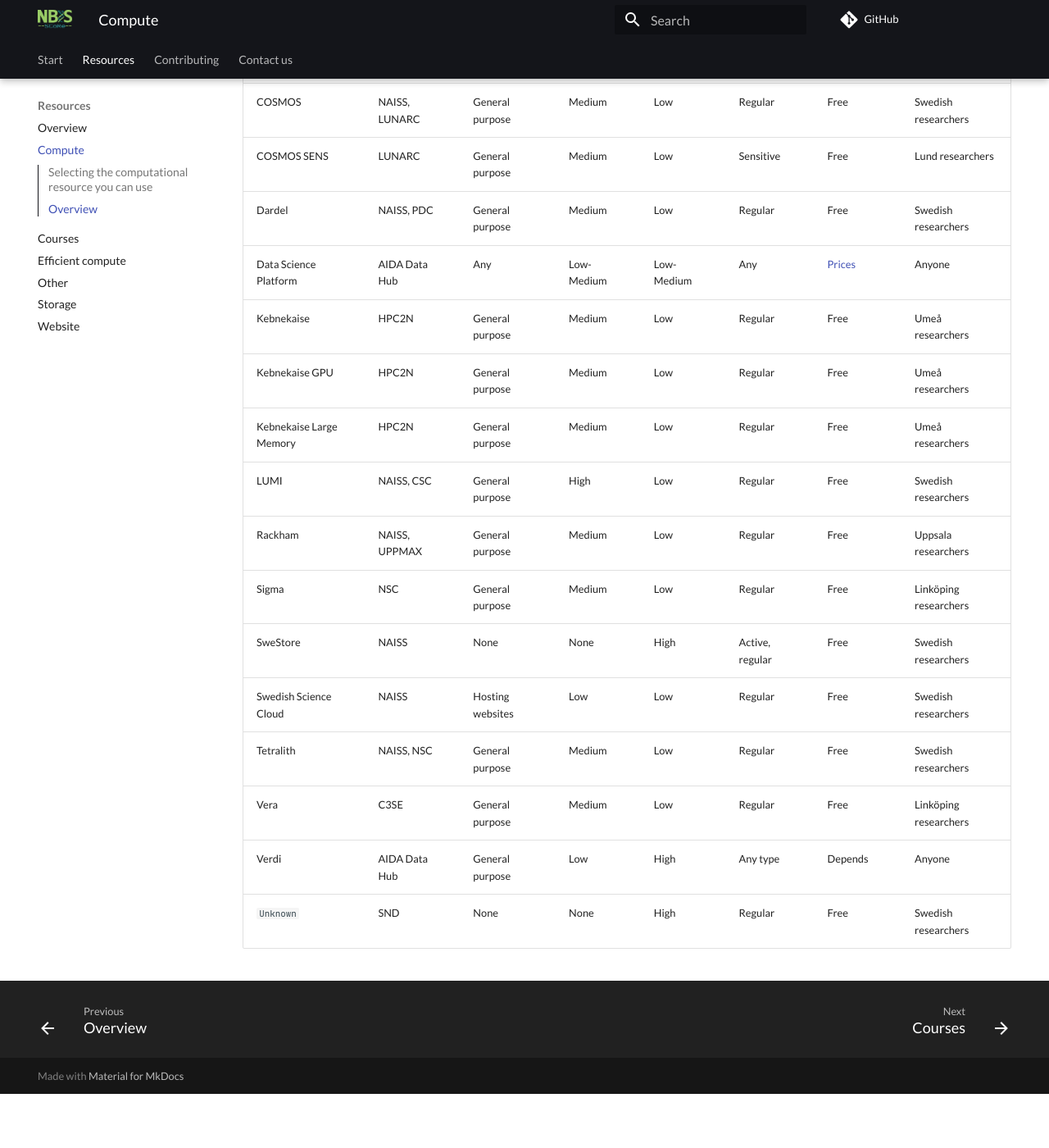
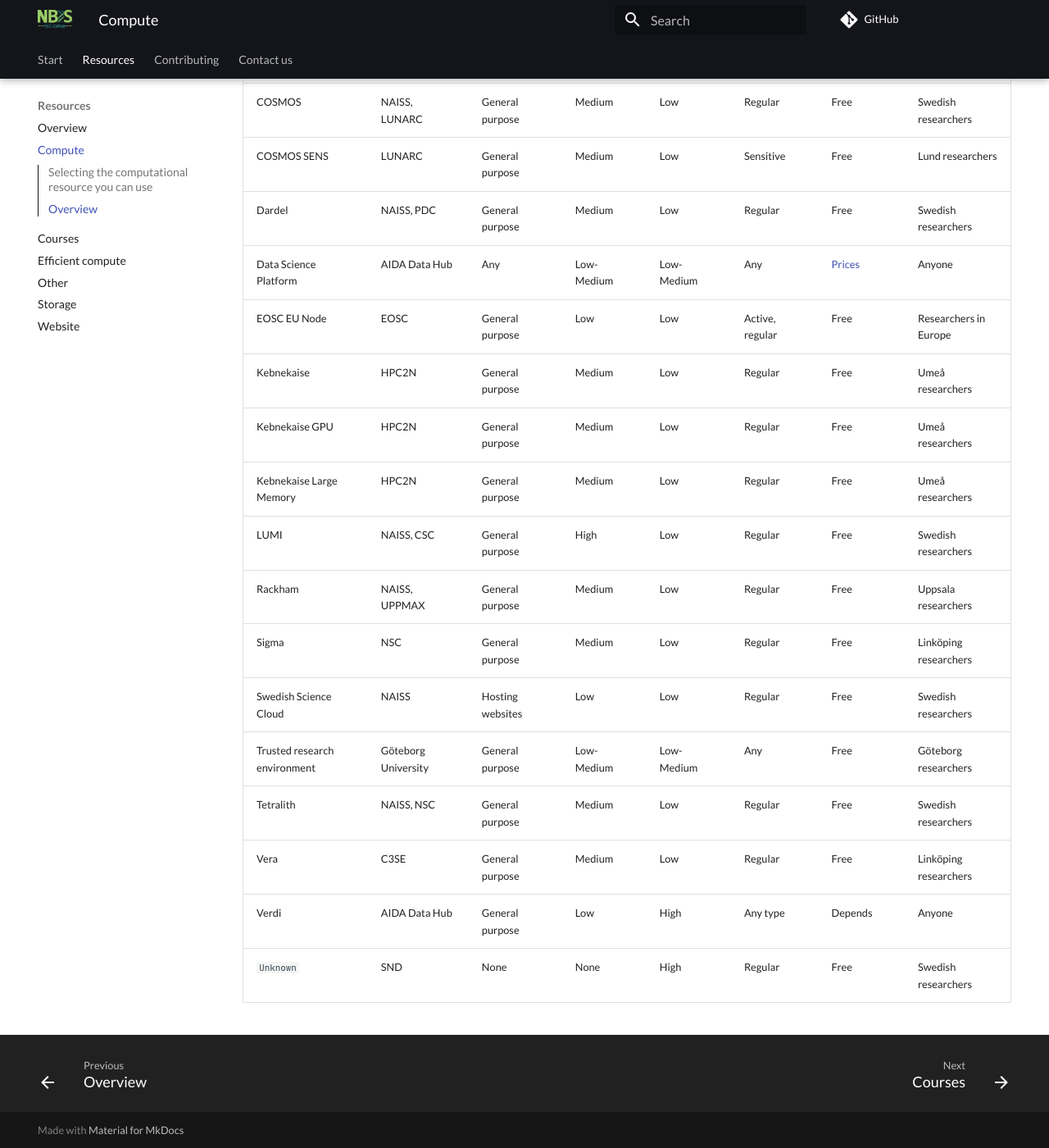
Before and after one commit to NBISweden/SCoRe_user_doc, an MkDocs documentation site: the page built from docs/compute.md, in a window 1280 px wide and 1400 px high, scrolled down 1123 px. Shown: the whole window at 82% size. Built offline with MkDocs 1.6.1 and Material for MkDocs 9.7.7, drawn with Linux system fonts in a browser that asks for light colours; comment, search, counter and statistics services are not loaded; before the commit the page ends 2457 px from its top, so only the background shows below that.

Commit message:
Add all resources

```diff
--- a/docs/compute.md
+++ b/docs/compute.md
@@ -54,25 +54,26 @@
 
 <!-- markdownlint-disable MD013 --><!-- Tables cannot be split up over lines, hence will break 80 characters per line -->
 
-HPC cluster            | Center(s)              | Compute type    | Compute   | Storage  |Type of data        | Costs for user                                                | Accessible for
------------------------|------------------------|-----------------|-----------|----------|--------------------|---------------------------------------------------------------|----------------------
-Alvis                  | NAISS, C3SE            | AI              | Medium    | Low      | Regular            | Free                                                          | Swedish researchers
-Bianca                 | NAISS, UPPMAX          | General purpose | Medium    | Low      | Sensitive          | Free                                                          | Swedish researchers
-COSMOS                 | NAISS, LUNARC          | General purpose | Medium    | Low      | Regular            | Free                                                          | Swedish researchers
-COSMOS SENS            | LUNARC                 | General purpose | Medium    | Low      | Sensitive          | Free                                                          | Lund researchers
-Dardel                 | NAISS, PDC             | General purpose | Medium    | Low      | Regular            | Free                                                          | Swedish researchers
-Data Science Platform  | AIDA Data Hub          | Any             | Low-Medium|Low-Medium|Any                 | [Prices](https://datahub.aida.scilifelab.se/services/#prices) | Anyone
-Kebnekaise             | HPC2N                  | General purpose | Medium    | Low      | Regular            | Free                                                          | Umeå researchers
-Kebnekaise GPU         | HPC2N                  | General purpose | Medium    | Low      | Regular            | Free                                                          | Umeå researchers
-Kebnekaise Large Memory| HPC2N                  | General purpose | Medium    | Low      | Regular            | Free                                                          | Umeå researchers
-LUMI                   | NAISS, CSC             | General purpose | High      | Low      | Regular            | Free                                                          | Swedish researchers
-Rackham                | NAISS, UPPMAX          | General purpose | Medium    | Low      | Regular            | Free                                                          | Uppsala researchers
-Sigma                  | NSC                    | General purpose | Medium    | Low      | Regular            | Free                                                          | Linköping researchers
-SweStore               | NAISS                  | None            | None      | High     | Active, regular    | Free                                                          | Swedish researchers
-Swedish Science Cloud  | NAISS                  | Hosting websites| Low       | Low      | Regular            | Free                                                          | Swedish researchers
-Tetralith              | NAISS, NSC             | General purpose | Medium    | Low      | Regular            | Free                                                          | Swedish researchers
-Vera                   | C3SE                   | General purpose | Medium    | Low      | Regular            | Free                                                          | Linköping researchers
-Verdi                  | AIDA Data Hub          | General purpose | Low       | High     | Any type           | Depends                                                       | Anyone
-`Unknown`              | SND                    | None            | None      | High     | Regular            | Free                                                          | Swedish researchers
+HPC cluster                 | Center(s)              | Compute type    | Compute   | Storage   |Type of data        | Costs for user                                                | Accessible for
+----------------------------|------------------------|-----------------|-----------|-----------|--------------------|---------------------------------------------------------------|----------------------
+Alvis                       | NAISS, C3SE            | AI              | Medium    | Low       | Regular            | Free                                                          | Swedish researchers
+Bianca                      | NAISS, UPPMAX          | General purpose | Medium    | Low       | Sensitive          | Free                                                          | Swedish researchers
+COSMOS                      | NAISS, LUNARC          | General purpose | Medium    | Low       | Regular            | Free                                                          | Swedish researchers
+COSMOS SENS                 | LUNARC                 | General purpose | Medium    | Low       | Sensitive          | Free                                                          | Lund researchers
+Dardel                      | NAISS, PDC             | General purpose | Medium    | Low       | Regular            | Free                                                          | Swedish researchers
+Data Science Platform       | AIDA Data Hub          | Any             | Low-Medium| Low-Medium| Any                | [Prices](https://datahub.aida.scilifelab.se/services/#prices) | Anyone
+EOSC EU Node                | EOSC                   | General purpose | Low       | Low       | Active, regular    | Free                                                          | Researchers in Europe
+Kebnekaise                  | HPC2N                  | General purpose | Medium    | Low       | Regular            | Free                                                          | Umeå researchers
+Kebnekaise GPU              | HPC2N                  | General purpose | Medium    | Low       | Regular            | Free                                                          | Umeå researchers
+Kebnekaise Large Memory     | HPC2N                  | General purpose | Medium    | Low       | Regular            | Free                                                          | Umeå researchers
+LUMI                        | NAISS, CSC             | General purpose | High      | Low       | Regular            | Free                                                          | Swedish researchers
+Rackham                     | NAISS, UPPMAX          | General purpose | Medium    | Low       | Regular            | Free                                                          | Uppsala researchers
+Sigma                       | NSC                    | General purpose | Medium    | Low       | Regular            | Free                                                          | Linköping researchers
+Swedish Science Cloud       | NAISS                  | Hosting websites| Low       | Low       | Regular            | Free                                                          | Swedish researchers
+Trusted research environment| Göteborg University    | General purpose | Low-Medium| Low-Medium| Any                | Free                                                          | Göteborg researchers
+Tetralith                   | NAISS, NSC             | General purpose | Medium    | Low       | Regular            | Free                                                          | Swedish researchers
+Vera                        | C3SE                   | General purpose | Medium    | Low       | Regular            | Free                                                          | Linköping researchers
+Verdi                       | AIDA Data Hub          | General purpose | Low       | High      | Any type           | Depends                                                       | Anyone
+`Unknown`                   | SND                    | None            | None      | High      | Regular            | Free                                                          | Swedish researchers
 
 <!-- markdownlint-enable MD013 -->
```
Also changed, not shown: docs/storage.md (+2 -0 lines).
